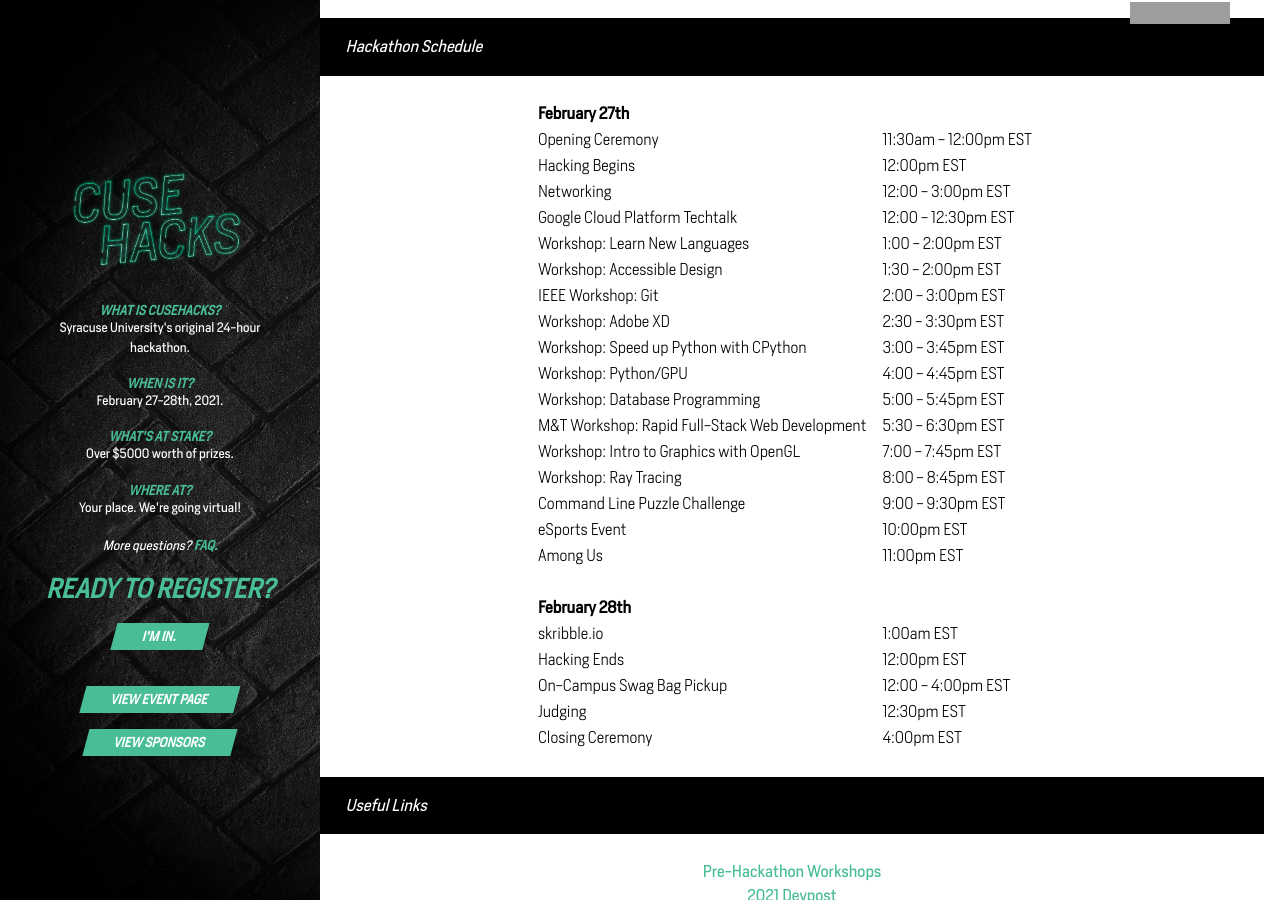
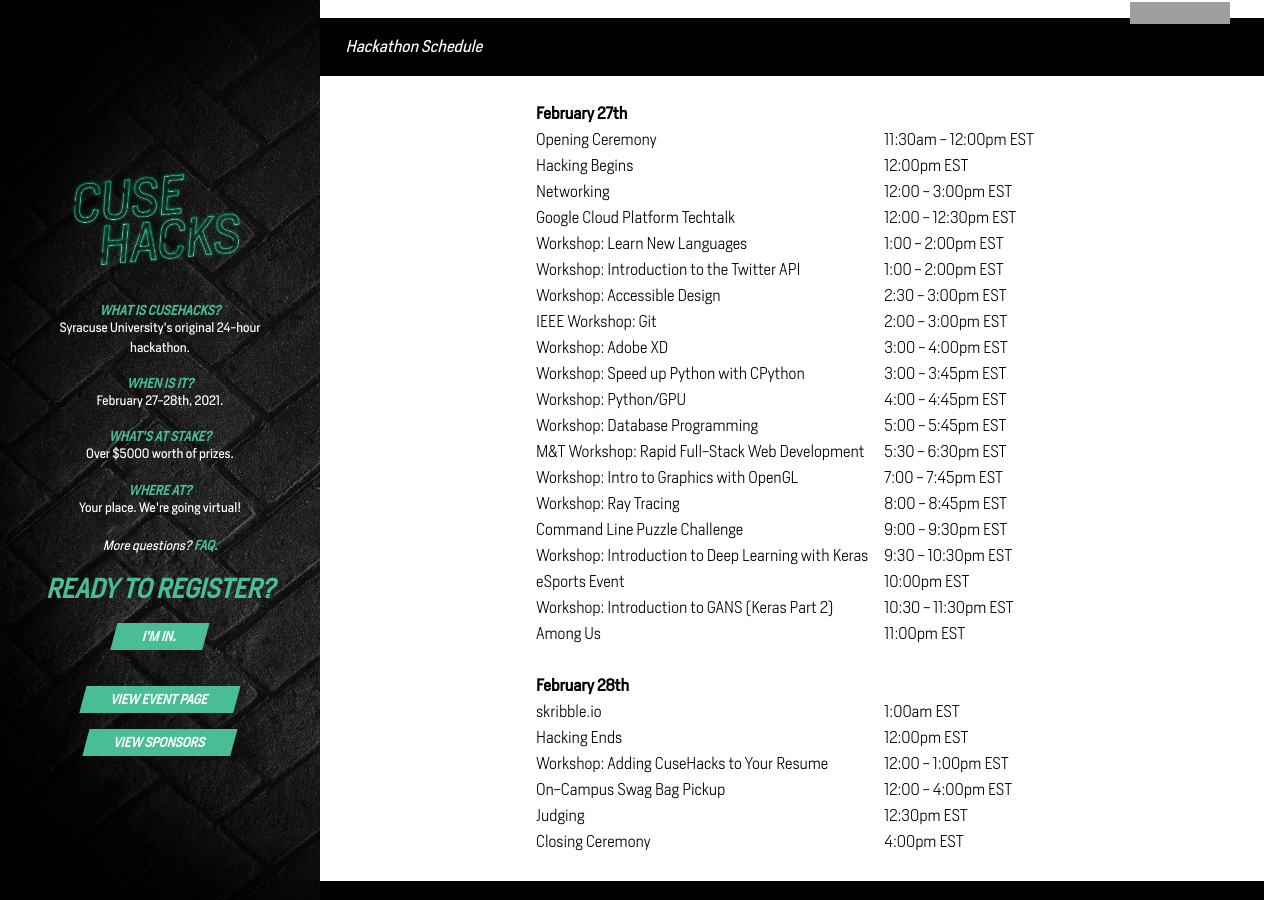
Before and after one commit to innovateorange/cusehacks, a Jekyll site: the page built from event.html, in a window 1280 px wide and 900 px high, scrolled down 564 px. Built offline with Jekyll 4.4.1, drawn with Linux system fonts in a browser that asks for light colours; nearby versions of some CDN libraries; grey boxes are pictures that could not be loaded.

Commit message:
updated schedule

```diff
--- a/_config.yml
+++ b/_config.yml
@@ -289,8 +289,12 @@
         - "1:00 - 2:00pm EST"
         # - "Zoom Link"
       - event_details:
+        - "Workshop: Introduction to the Twitter API"
+        - "1:00 - 2:00pm EST"
+        # - "Zoom Link"
+      - event_details:
         - "Workshop: Accessible Design"
-        - "1:30 - 2:00pm EST"
+        - "2:30 - 3:00pm EST"
         # - "Zoom Link"
       - event_details:
         - "IEEE Workshop: Git"
@@ -298,7 +302,7 @@
         # - "Zoom Link"
       - event_details:
         - "Workshop: Adobe XD"
-        - "2:30 - 3:30pm EST"
+        - "3:00 - 4:00pm EST"
         # - "Zoom Link"
       - event_details:
         - "Workshop: Speed up Python with CPython"
@@ -329,8 +333,16 @@
         - "9:00 - 9:30pm EST"
         # - "Zoom Link"
       - event_details:
+        - "Workshop: Introduction to Deep Learning with Keras"
+        - "9:30 - 10:30pm EST"
+        # - "Zoom Link"
+      - event_details:
         - "eSports Event"
         - "10:00pm EST"
+        # - "Zoom Link"
+      - event_details:
+        - "Workshop: Introduction to GANS (Keras Part 2)"
+        - "10:30 - 11:30pm EST"
         # - "Zoom Link"
       - event_details:
         - "Among Us"
@@ -347,6 +359,10 @@
       - event_details:
         - "Hacking Ends"
         - "12:00pm EST"
+        # - "Zoom Link"
+      - event_details:
+        - "Workshop: Adding CuseHacks to Your Resume"
+        - "12:00 - 1:00pm EST"
         # - "Zoom Link"
       - event_details:
         - "On-Campus Swag Bag Pickup"
```
